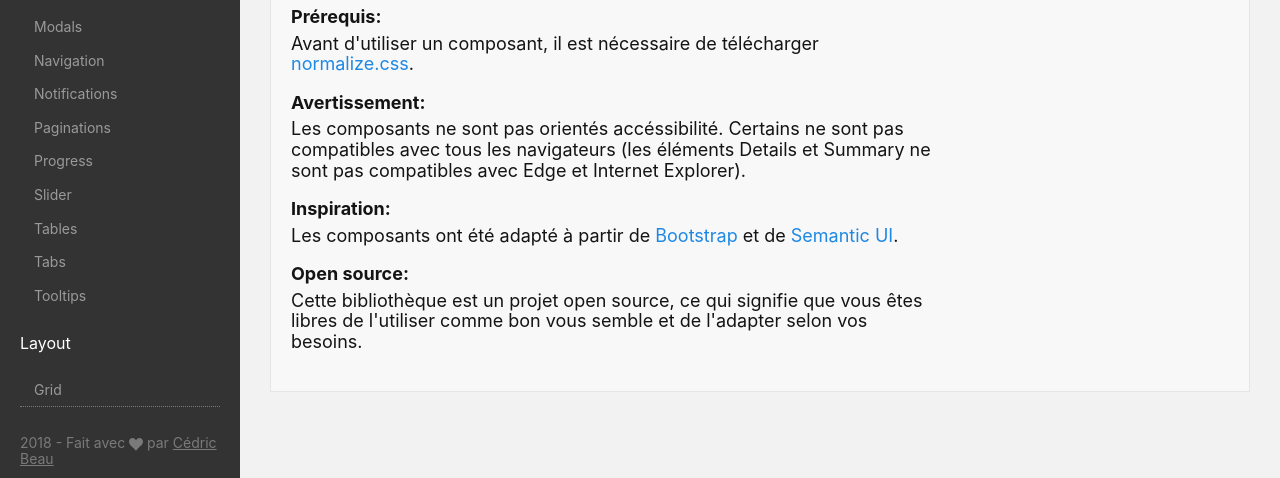
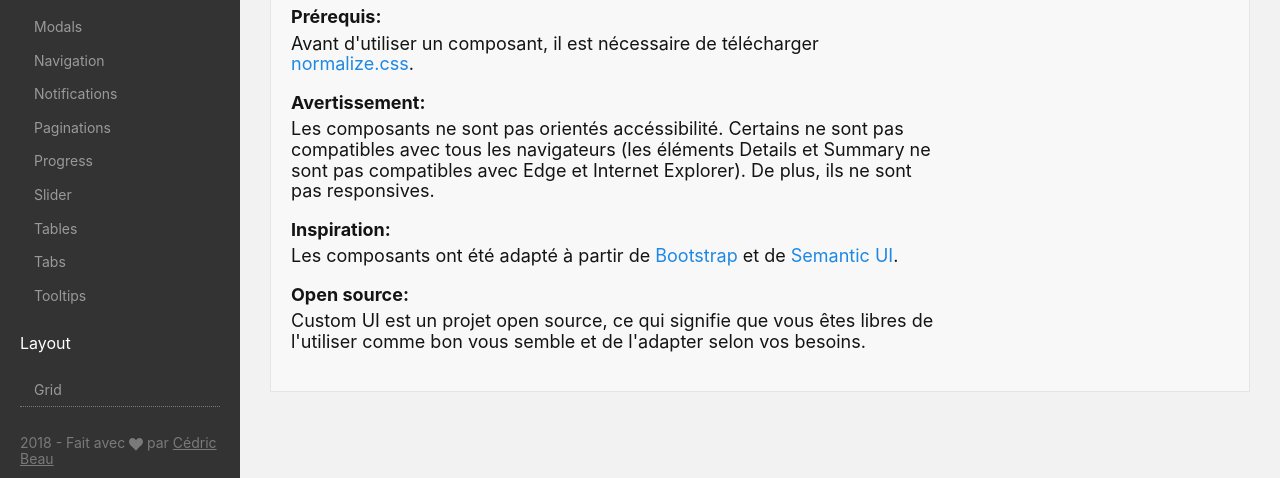
Before and after one commit to cedricbeau/Custom-UI, a plain HTML site: page index.html in a window 1280 px wide. Shown: the part 322-800 px from the top of the page. Drawn offline with Linux system fonts and the light colour scheme.

Commit message:
Update index.html

```diff
--- a/index.html
+++ b/index.html
@@ -83,9 +83,9 @@
               <li>un fichier Javascript quand c'est nécessaire</li>
             </ul>
             <p><strong>Prérequis:</strong> Avant d'utiliser un composant, il est nécessaire de télécharger <a href="https://necolas.github.io/normalize.css/8.0.0/normalize.css" targte="_blank">normalize.css</a>.</p>
-            <p><strong>Avertissement:</strong> Les composants ne sont pas orientés accéssibilité. Certains ne sont pas compatibles avec tous les navigateurs (les éléments Details et Summary ne sont pas compatibles avec Edge et Internet Explorer).</p>
+            <p><strong>Avertissement:</strong> Les composants ne sont pas orientés accéssibilité. Certains ne sont pas compatibles avec tous les navigateurs (les éléments Details et Summary ne sont pas compatibles avec Edge et Internet Explorer). De plus, ils ne sont pas responsives.</p>
             <p><strong>Inspiration:</strong> Les composants ont été adapté à partir de <a href="https://getbootstrap.com/" title="Bootstrap">Bootstrap</a> et de <a href="https://semantic-ui.com/" title="Semantic UI">Semantic UI</a>.</p>
-            <p><strong>Open source:</strong> Cette bibliothèque est un projet open source, ce qui signifie que vous êtes libres de l'utiliser comme bon vous semble et de l'adapter selon vos besoins.</p>
+            <p><strong>Open source:</strong> Custom UI est un projet open source, ce qui signifie que vous êtes libres de l'utiliser comme bon vous semble et de l'adapter selon vos besoins.</p>
           </div>
         </section>
       </div>
```
